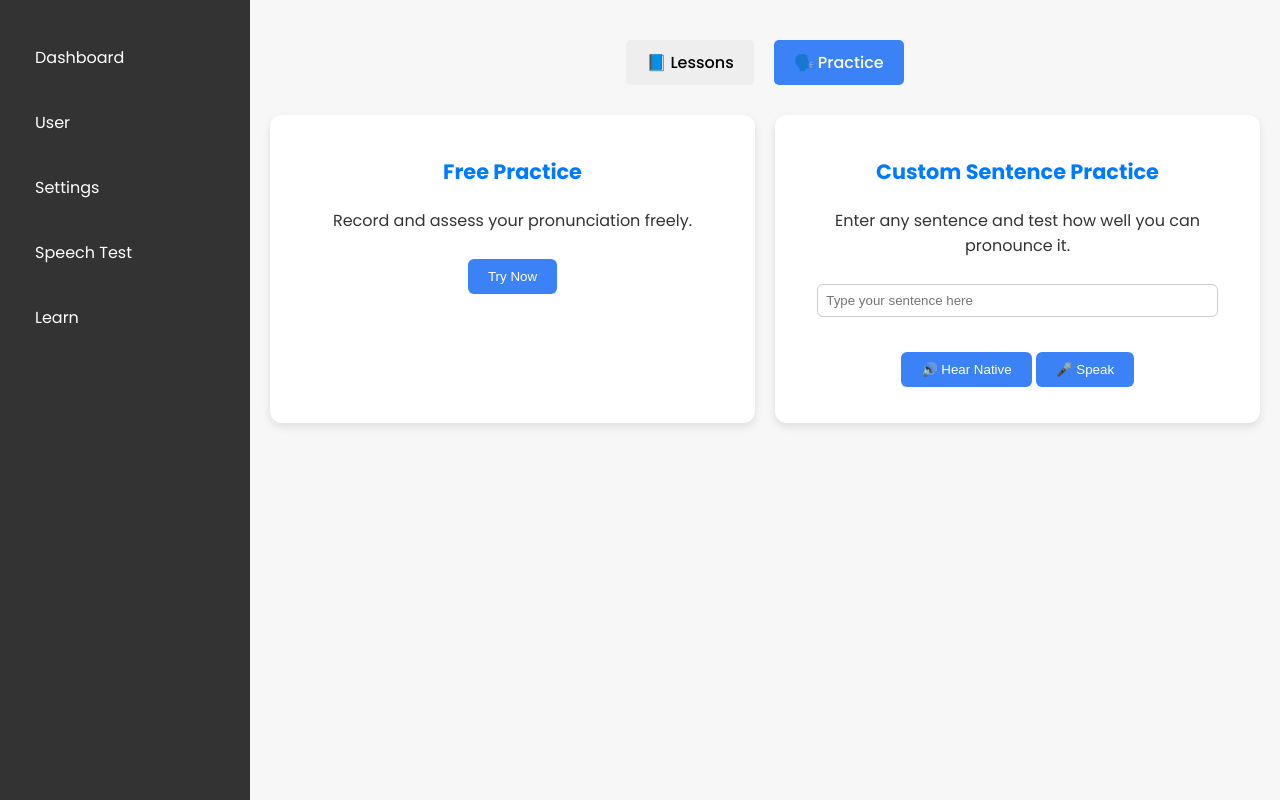
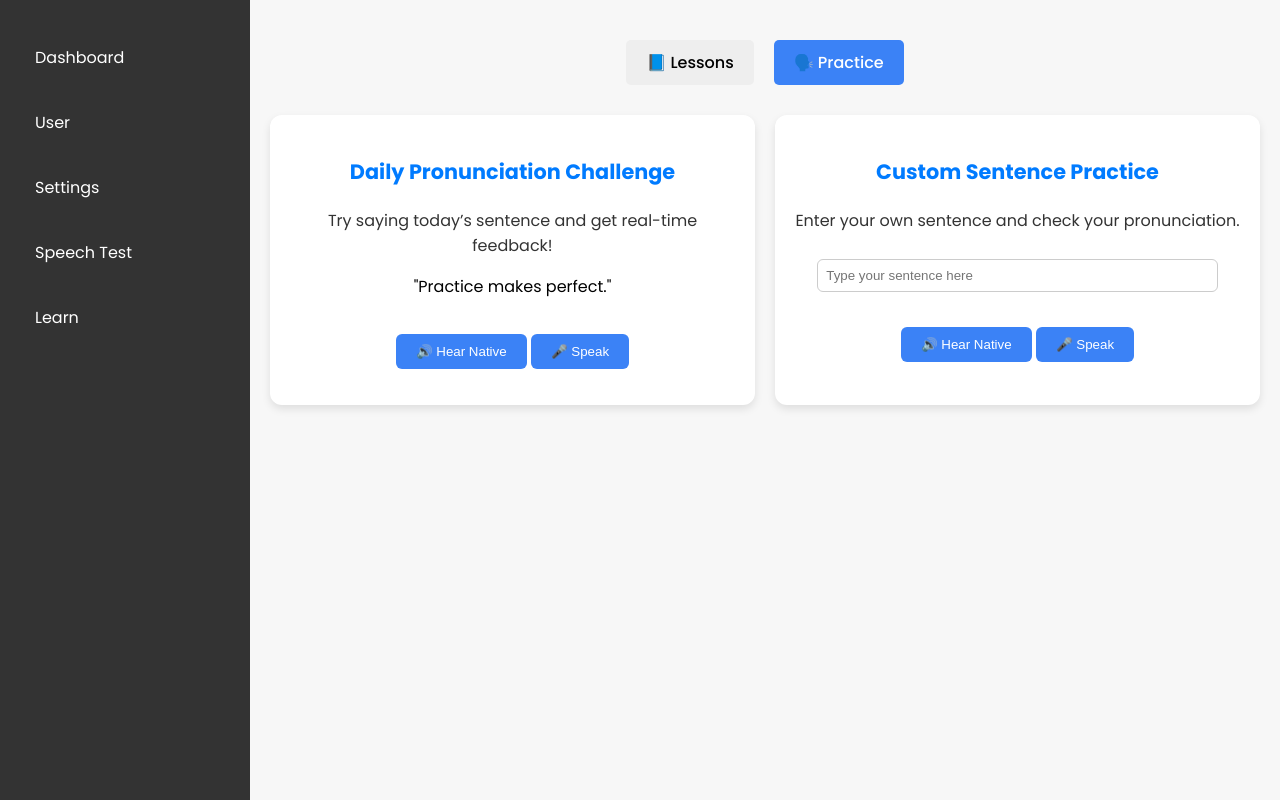
Before and after one commit to JaszMrl/DEV-ENG_REALTIME, a Flask app: page /learn in a window 1280 px wide, after a click on "🗣️ Practice". Run offline with Flask 3, Linux system fonts and the light colour scheme.

Commit message:
Edit project

```diff
--- a/templates/learn.html
+++ b/templates/learn.html
@@ -188,32 +188,43 @@
         </div>
       </div>
 
-      <!-- Practice -->
+<!-- Practice Section -->
 <div id="practice" class="tab-content">
   <div class="lesson-grid">
+
+    <!-- ✅ Daily Challenge -->
     <div class="lesson-card">
-            <h3>Free Practice</h3>
-            <p>Record and assess your pronunciation freely.</p>
-            <a href="{{ url_for('speech_test') }}"><button>Try Now</button></a>
+      <h3>Daily Pronunciation Challenge</h3>
+      <p>Try saying today’s sentence and get real-time feedback!</p>
+      <div id="dailySentence">"Practice makes perfect."</div>
+      <br>
+      <button onclick="playDailySentence()">🔊 Hear Native</button>
+      <button onclick="speakDailySentence()">🎤 Speak</button>
+      <p id="daily-feedback" style="margin-top: 10px;"></p>
+      <p id="daily-listening" style="color: #3B82F6; font-weight: 600;"></p>
+      <p id="daily-spoken-text" style="font-style: italic; color: #666;"></p>
+      <audio id="dailyAudio" hidden></audio>
     </div>
 
+    <!-- ✅ Custom Sentence Practice -->
     <div class="lesson-card">
       <h3>Custom Sentence Practice</h3>
-            <p>Enter any sentence and test how well you can pronounce it.</p>
+      <p>Enter your own sentence and check your pronunciation.</p>
       <input type="text" id="customSentence" placeholder="Type your sentence here">
       <br><br>
       <button onclick="playNativePractice()">🔊 Hear Native</button>
       <button onclick="startPracticeSpeech()">🎤 Speak</button>
       <p id="practice-feedback" style="margin-top: 10px;"></p>
+      <p id="listening-indicator" style="color: #3B82F6; font-weight: 600;"></p>
+      <p id="custom-spoken-text" style="font-style: italic; color: #666;"></p>
       <audio id="nativePracticeAudio" hidden></audio>
     </div>
-        </div>
-      </div>
+
   </div>
 </div>
 
-  <!-- JS -->
 <script>
+  // 🌟 Switch Tabs
   function switchTab(tabId) {
     document.querySelectorAll('.tab-content').forEach(tab => tab.classList.remove('active'));
     document.querySelectorAll('.tab').forEach(btn => btn.classList.remove('active'));
@@ -221,19 +232,100 @@
     event.target.classList.add('active');
   }
 
-    function playNativePractice() {
-      const text = document.getElementById("customSentence").value.trim();
-      if (!text) return alert("❌ Please enter a sentence first.");
-      fetch('/get_native_audio?text=' + encodeURIComponent(text))
+  // 📅 Daily Sentence (1 per day)
+  const dailySentences = [
+    "Practice makes perfect.",
+    "Never stop learning.",
+    "Consistency is the key to success.",
+    "Speaking clearly boosts confidence."
+  ];
+
+  function getTodayKey() {
+    return new Date().toISOString().split('T')[0]; // YYYY-MM-DD
+  }
+
+  function getDailySentence() {
+    const storedDate = localStorage.getItem("daily-date");
+    const today = getTodayKey();
+
+    if (storedDate === today && localStorage.getItem("daily-sentence")) {
+      return localStorage.getItem("daily-sentence");
+    }
+
+    const random = dailySentences[Math.floor(Math.random() * dailySentences.length)];
+    localStorage.setItem("daily-date", today);
+    localStorage.setItem("daily-sentence", random);
+    return random;
+  }
+
+  const todaySentence = getDailySentence();
+  document.getElementById("dailySentence").innerText = `"${todaySentence}"`;
+
+  // 🔊 Play Native Audio (Daily)
+  function playDailySentence() {
+    fetch(`/get_native_audio?text=${encodeURIComponent(todaySentence)}`)
       .then(res => res.blob())
       .then(blob => {
-          const audio = document.getElementById("nativePracticeAudio");
-          const url = URL.createObjectURL(blob);
-          audio.src = url;
+        const audio = document.getElementById("dailyAudio");
+        audio.src = URL.createObjectURL(blob);
         audio.play();
       });
   }
 
+  // 🎤 Speak (Daily)
+  function speakDailySentence() {
+    const recognition = new (window.SpeechRecognition || window.webkitSpeechRecognition)();
+    recognition.lang = "en-US";
+
+    const indicator = document.getElementById("daily-listening");
+    indicator.innerText = "🎤 Listening...";
+
+    recognition.onresult = function (event) {
+      indicator.innerText = "";
+      const spoken = event.results[0][0].transcript;
+
+      document.getElementById("daily-spoken-text").innerText = `🗣️ You said: "${spoken}"`;
+
+      fetch('/analyze', {
+        method: 'POST',
+        headers: { 'Content-Type': 'application/json' },
+        body: JSON.stringify({
+          target_sentence: todaySentence,
+          user_speech: spoken,
+          strictness: 'medium'
+        })
+      })
+        .then(res => res.json())
+        .then(data => {
+          document.getElementById("daily-feedback").innerText = `✅ Accuracy: ${data.accuracy.toFixed(2)}%`;
+        })
+        .catch(err => {
+          document.getElementById("daily-feedback").innerText = "❌ Error analyzing speech.";
+          console.error(err);
+        });
+    };
+
+    recognition.onerror = () => indicator.innerText = "";
+    recognition.onend = () => indicator.innerText = "";
+
+    recognition.start();
+  }
+
+  // 🔊 Native Playback for Custom Sentence
+  function playNativePractice() {
+    const text = document.getElementById("customSentence").value.trim();
+    if (!text) return alert("❌ Please enter a sentence first.");
+
+    fetch(`/get_native_audio?text=${encodeURIComponent(text)}`)
+      .then(res => res.blob())
+      .then(blob => {
+        const audio = document.getElementById("nativePracticeAudio");
+        audio.src = URL.createObjectURL(blob);
+        audio.play();
+      });
+  }
+
+  // 🎤 Speak (Custom)
   function startPracticeSpeech() {
     const text = document.getElementById("customSentence").value.trim();
     if (!text) return alert("❌ Please enter a sentence first.");
@@ -245,8 +337,15 @@
     recognition.lang = "en-US";
     recognition.interimResults = false;
 
+    const indicator = document.getElementById("listening-indicator");
+    indicator.innerText = "🎤 Listening...";
+
     recognition.onresult = (event) => {
+      indicator.innerText = "";
       const userSpeech = event.results[0][0].transcript;
+
+      document.getElementById("custom-spoken-text").innerText = `🗣️ You said: "${userSpeech}"`;
+
       fetch('/analyze', {
         method: 'POST',
         headers: { 'Content-Type': 'application/json' },
@@ -266,8 +365,9 @@
         });
     };
 
+    recognition.onerror = () => indicator.innerText = "";
+    recognition.onend = () => indicator.innerText = "";
+
     recognition.start();
   }
 </script>
-</body>
-</html>
```
Lines whose indentation alone changed are shown as unchanged.
